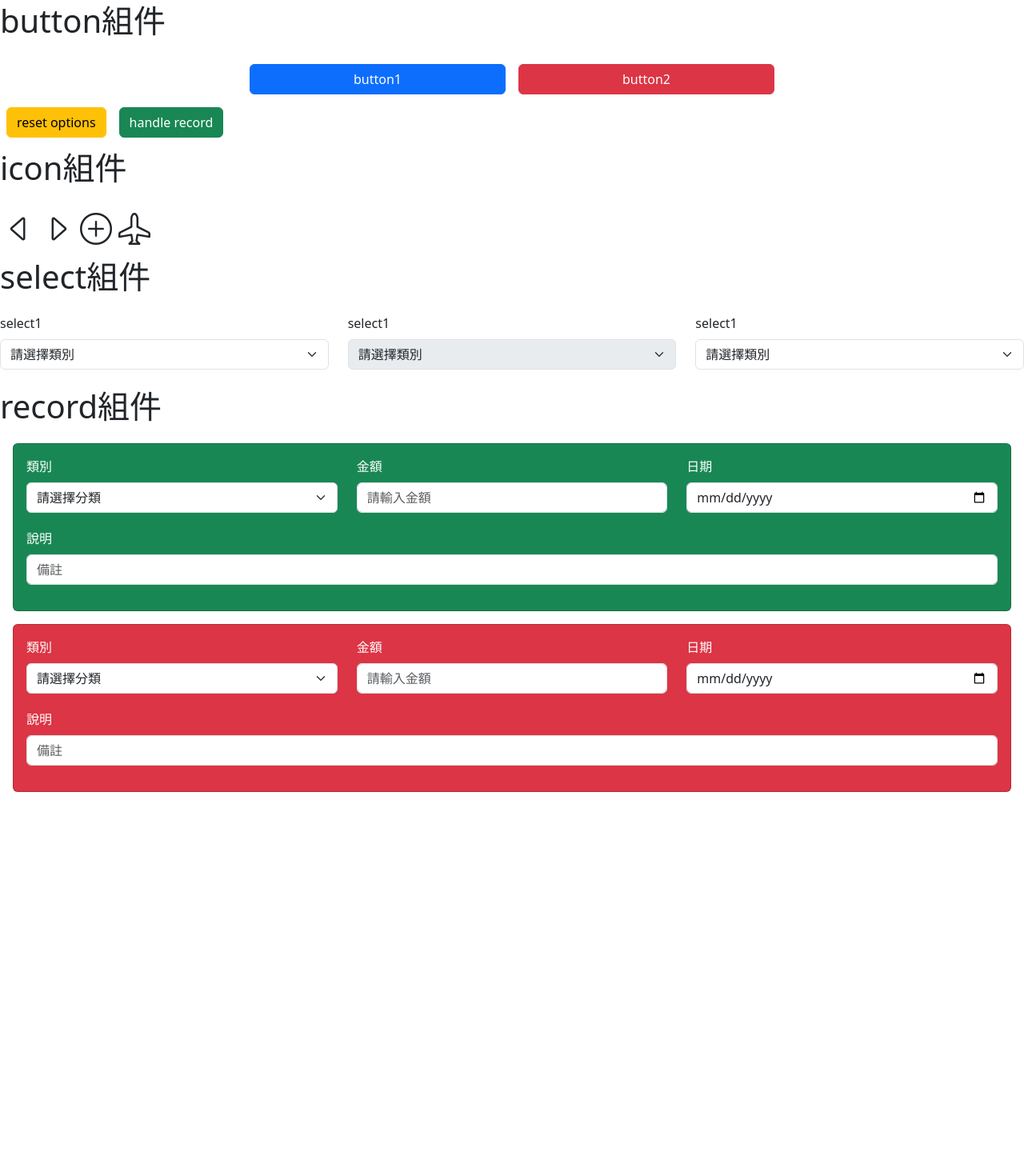
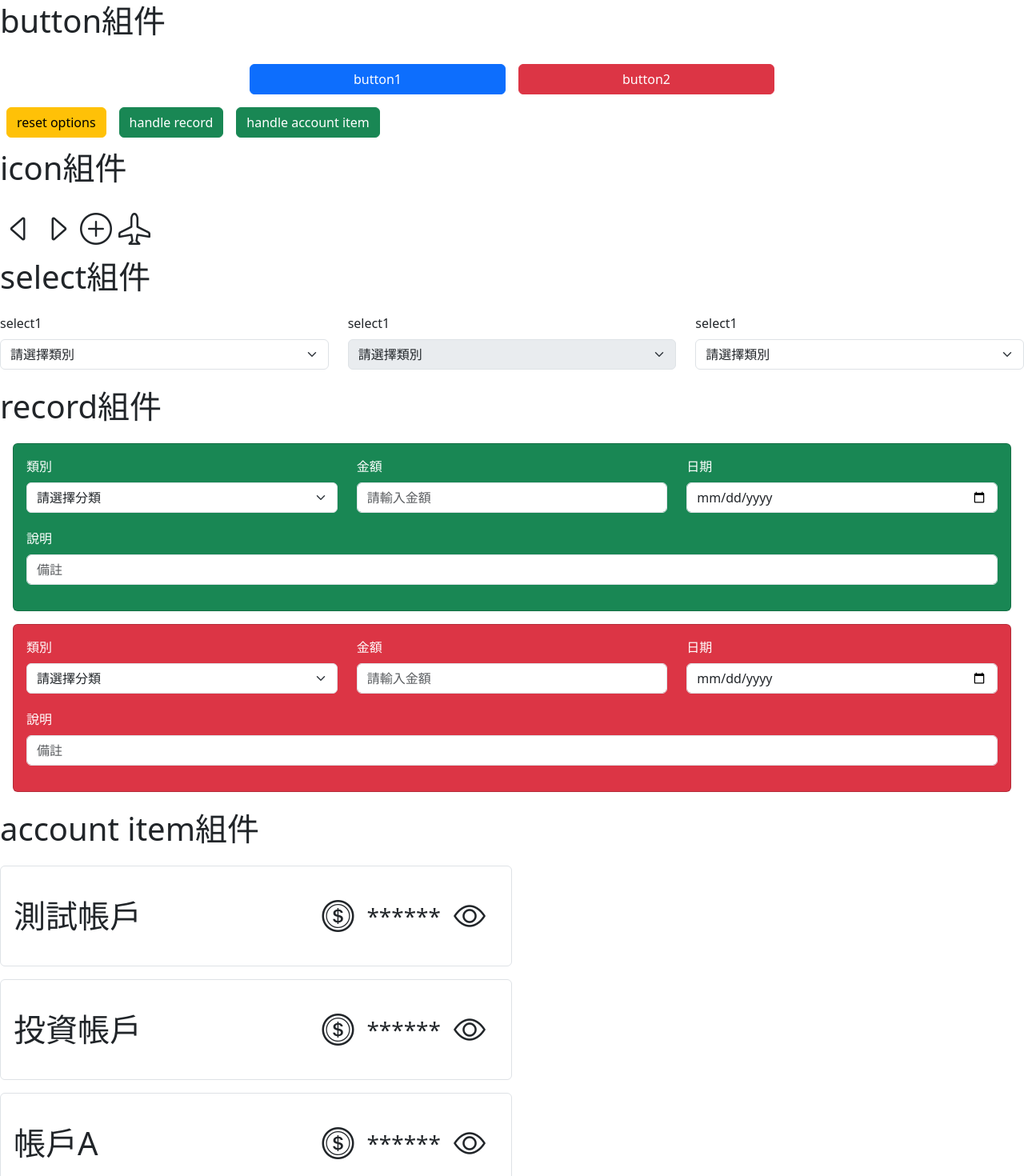
Before and after one commit to ianSama0217/Accounting-fe, a React (Vite) app: page /Accounting/dev in a window 1280 px wide. Shown: the part 300-1770 px from the top of the page at 80% size. Before the commit the page ends 1306 px from the top, so only its background shows below. Built offline with nearby package versions, Linux system fonts and the light colour scheme.

Commit message:
accountItem component

```diff
--- /dev/null
+++ b/src/component/accountItem/index.tsx
@@ -0,0 +1,53 @@
+import React, { useState } from "react";
+import Icon from "../icon";
+
+interface AccountItemProps {
+  accountName: string;
+  balance: number;
+}
+
+const AccountItem: React.FC<AccountItemProps> = ({
+  accountName,
+  balance = 0,
+}) => {
+  const [isAmountVisible, setIsAmountVisible] = useState(false);
+
+  function balanceFormatter(balance: number): string {
+    return balance.toLocaleString();
+  }
+
+  return (
+    <div
+      className={
+        "w-50 d-flex justify-content-between align-items-center border p-3 rounded mb-3"
+      }
+    >
+      <p className="fs-1 m-0">{accountName}</p>
+      <div className="d-flex justify-content-between align-items-center">
+        <Icon style={"bi bi-coin fs-1 m-3"} />
+        {isAmountVisible ? (
+          <p className="fs-3 m-0 ">{balanceFormatter(balance)}</p>
+        ) : (
+          <p className="fs-3 m-0 w-75">******</p>
+        )}
+        {isAmountVisible ? (
+          <Icon
+            style={"bi bi-eye-slash fs-1 m-3"}
+            onClick={() => {
+              setIsAmountVisible(false);
+            }}
+          />
+        ) : (
+          <Icon
+            style={"bi bi-eye fs-1 m-3"}
+            onClick={() => {
+              setIsAmountVisible(true);
+            }}
+          />
+        )}
+      </div>
+    </div>
+  );
+};
+
+export default AccountItem;
--- a/src/content/dev/index.tsx
+++ b/src/content/dev/index.tsx
@@ -5,10 +5,12 @@ import Button from "../../component/button";
 import Record from "../../component/record";
 import Select from "../../component/select";
 import Icon from "../../component/icon";
+import AccountItem from "../../component/accountItem";
 
 function Dev() {
   const [val, setVal] = useState("");
   const [displayRecord, setDisplayRecord] = useState(true);
+  const [displayAccountItem, setDisplayAccountItem] = useState(true);
   const initOptions = [
     { label: "選項1", value: "option1" },
     { label: "選項2", value: "option2" },
@@ -97,8 +99,15 @@ function Dev() {
           onClick={() => setDisplayRecord(!displayRecord)}
           style="m-2"
         />
+        <Button
+          text={"handle account item"}
+          variant="success"
+          onClick={() => setDisplayAccountItem(!displayAccountItem)}
+          style="m-2"
+        />
       </>
       {/* icon組件測試 */}
+      <>
         <p className="fs-1">icon組件</p>
         <Icon style={"bi bi-caret-left fs-1 m-1"} />
         <Icon style={"bi bi-caret-right fs-1 m-1"} />
@@ -109,6 +118,7 @@ function Dev() {
             alert("click airplane icon!!!");
           }}
         />
+      </>
       {/* select組件測試 */}
       <>
         <p className="fs-1">select組件</p>
@@ -163,6 +173,15 @@ function Dev() {
           />
         </>
       )}
+      {/* account item組件測試 */}
+      {displayAccountItem && (
+        <>
+          <p className="fs-1">account item組件</p>
+          <AccountItem accountName={"測試帳戶"} balance={1000} />
+          <AccountItem accountName={"投資帳戶"} balance={99999} />
+          <AccountItem accountName={"帳戶A"} balance={228761} />
+        </>
+      )}
     </div>
   );
 }
```
Lines whose indentation alone changed are shown as unchanged.
